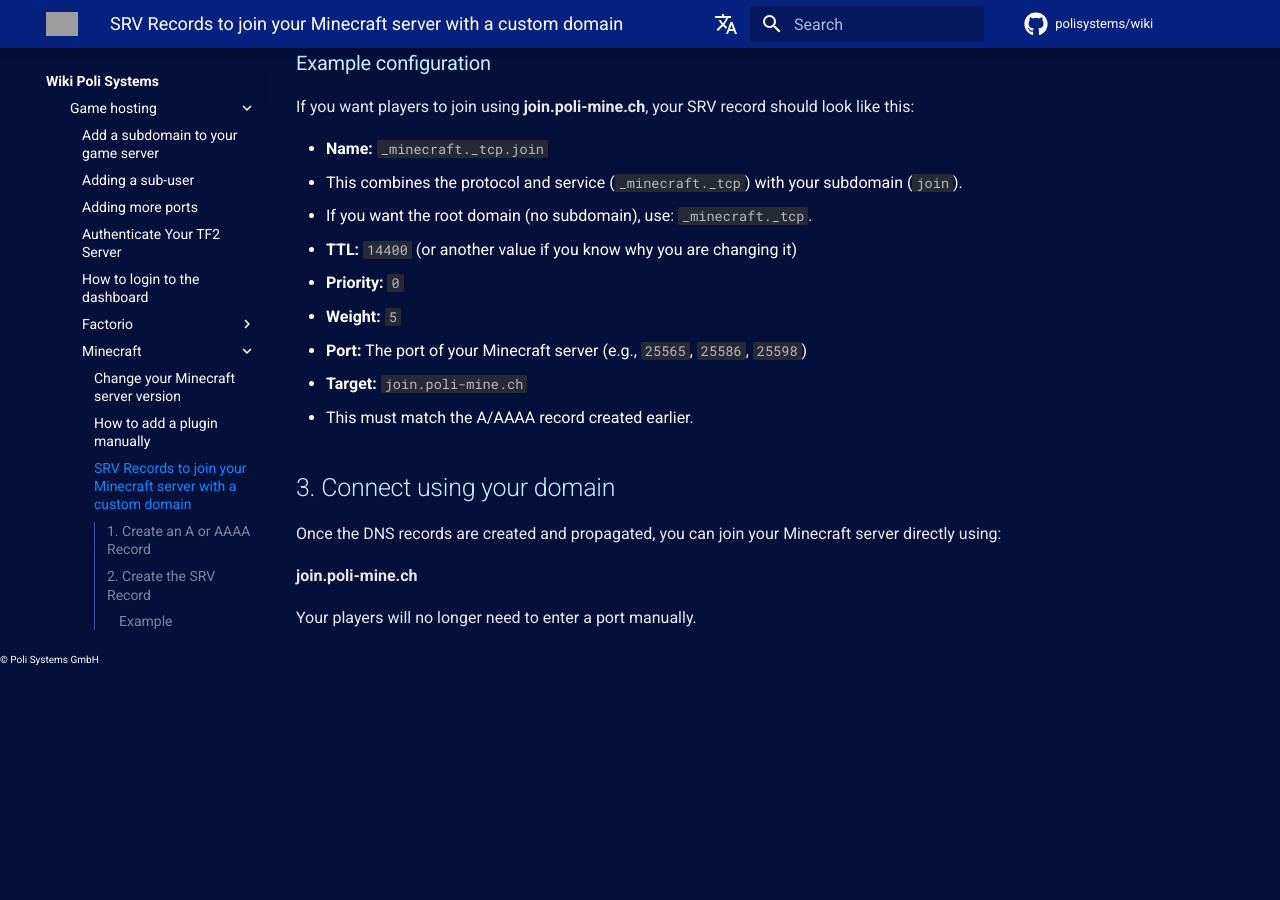
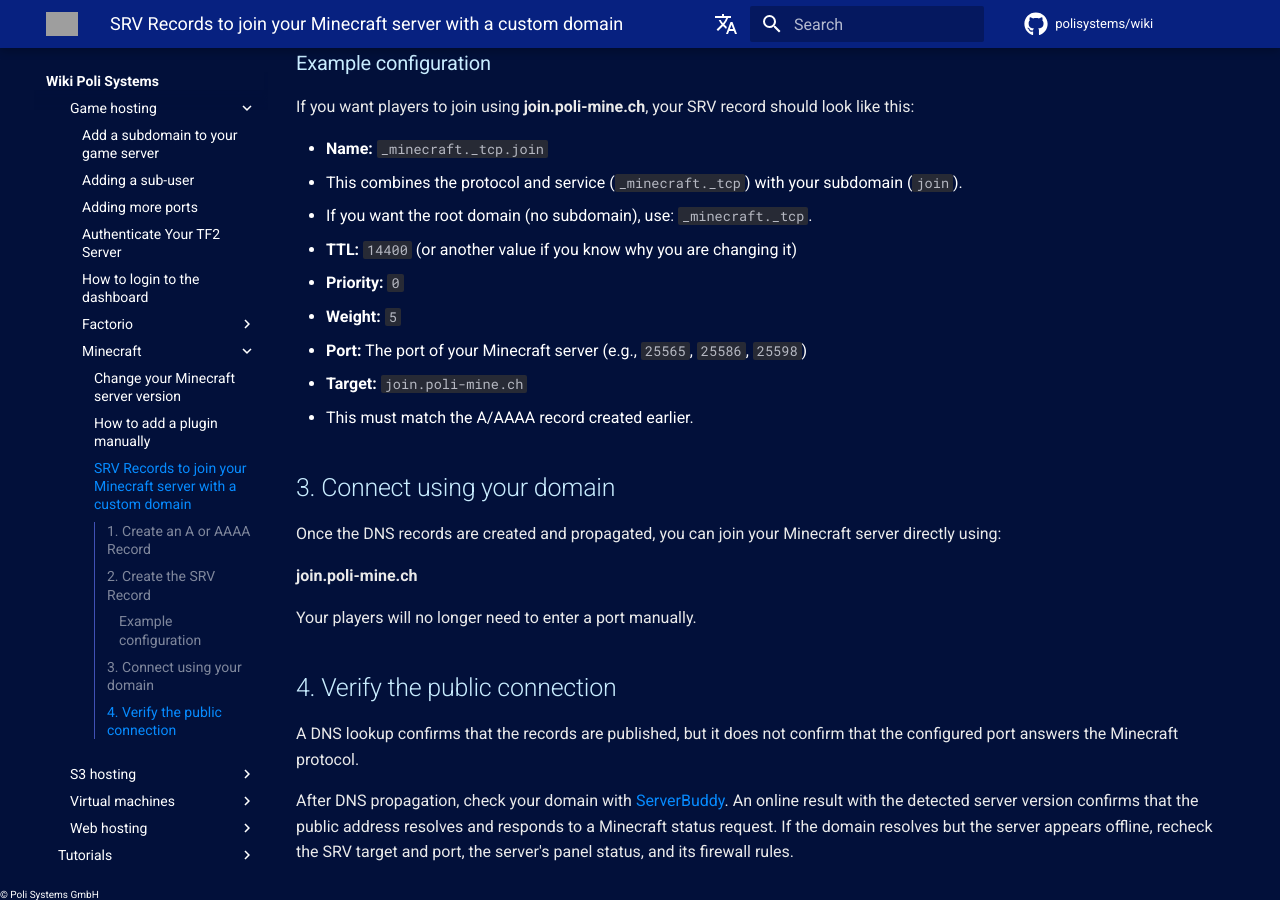
Before and after one commit to Poli-Systems/Wiki, an MkDocs documentation site: the page built from docs/English/Hosting/Game-hosting/Minecraft/SRV-Records-to-join-with-a-domain.md, in a window 1280 px wide and 900 px high, scrolled down 654 px. Built offline with MkDocs 1.6.1 and Material for MkDocs 9.7.7, drawn with Linux system fonts in a browser that asks for light colours; comment, search, counter and statistics services are not loaded; before the commit the page ends 1319 px from its top, so only the background shows below that; grey boxes are pictures that could not be loaded.

Commit message:
docs: add Minecraft SRV verification step

```diff
--- a/docs/English/Hosting/Game-hosting/Minecraft/SRV-Records-to-join-with-a-domain.md
+++ b/docs/English/Hosting/Game-hosting/Minecraft/SRV-Records-to-join-with-a-domain.md
@@ -37,3 +37,9 @@ Once the DNS records are created and propagated, you can join your Minecraft ser
 **join.poli-mine.ch**
 
 Your players will no longer need to enter a port manually.
+
+## 4. Verify the public connection
+
+A DNS lookup confirms that the records are published, but it does not confirm that the configured port answers the Minecraft protocol.
+
+After DNS propagation, check your domain with [ServerBuddy](https://serverbuddy.net/). An online result with the detected server version confirms that the public address resolves and responds to a Minecraft status request. If the domain resolves but the server appears offline, recheck the SRV target and port, the server's panel status, and its firewall rules.
```
